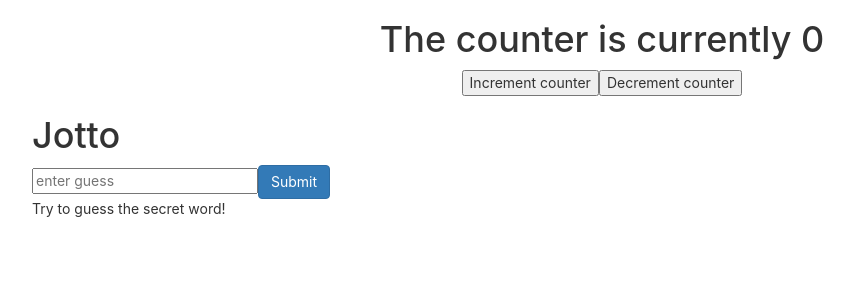
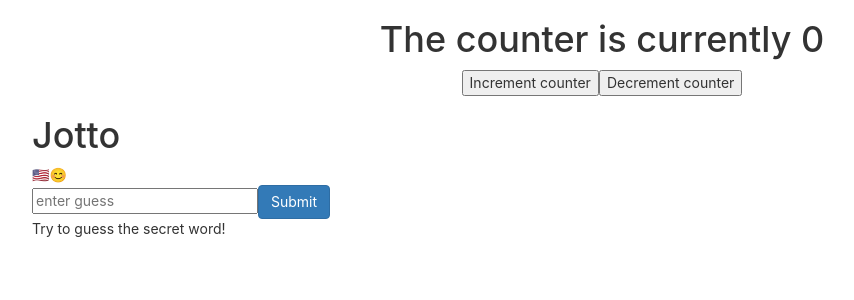
Before and after one commit to Fenix4088/enzyme-courshunter, a React (Create React App) app: page / in a window 1280 px wide. Shown: the top 300 px of the page, without its empty margins (38-892 px from the left). Built offline with nearby package versions, Linux system fonts and the light colour scheme.

Commit message:
context: crete laguageContext and wrap Jotto app

```diff
--- a/src/App.js
+++ b/src/App.js
@@ -1,4 +1,4 @@
-import React, { useState } from 'react';
+import React from 'react';
 import './App.css';
 import { ClickCounter } from './components/ClickCounter/ClickCounter';
 import { Jotto } from './components/Jotto/components/Jotto';
--- a/src/components/Jotto/components/Jotto.jsx
+++ b/src/components/Jotto/components/Jotto.jsx
@@ -4,6 +4,9 @@ import GuessedWords from './GuessedWords';
 import Input from './Input';
 import { getSecretWord } from '../../../actions';
 import { Spinner } from './Spinner';
+import languageContext from '../../../contexts/languageContext';
+import LanguagePicker from './LanguagePicker';
+
 
 /**
  *
@@ -18,6 +21,8 @@ const reducer = (state, action) => {
   switch (action.type) {
     case 'setSecretWord':
       return { ...state, secretWord: action.payload };
+    case 'setLanguage':
+      return { ...state, language: action.payload };
     default:
       return state;
   }
@@ -27,25 +32,29 @@ const reducer = (state, action) => {
 export const Jotto = () => {
   const [state, dispatch] = React.useReducer(reducer, {
     secretWord: null,
+    language: 'en',
   });
 
   const setSecretWord = (secretWord) => dispatch({ type: 'setSecretWord', payload: secretWord });
+  const setLanguage = (language) => dispatch({ type: 'setLanguage', payload: language });
 
   useEffect(() => {
     getSecretWord(setSecretWord);
   }, []);
 
-  const { secretWord } = state;
-
+  const { secretWord, language } = state;
 
   return (
     <>
       {
         secretWord ? (<div data-test={'jotto-app'}>
           <h1>Jotto</h1>
-          <Congrats success={false} />
-          <Input secretWord={secretWord} success={false} />
-          <GuessedWords guessedWords={[]} />
+          <languageContext.Provider value={language}>
+            <LanguagePicker setLanguage={setLanguage}/>
+            <Congrats success={false} />
+            <Input secretWord={secretWord} success={false} />
+            <GuessedWords guessedWords={[]} />
+          </languageContext.Provider>
         </div>) : <Spinner />
       }
     </>
--- /dev/null
+++ b/src/components/Jotto/components/LanguagePicker.jsx
@@ -0,0 +1,32 @@
+import React from 'react';
+import propTypes from 'prop-types';
+
+function LanguagePicker({ setLanguage }) {
+  const languages = [
+    { code: 'en', symbol: '🇺🇸' },
+    { code: 'emoji', symbol: '😊' },
+  ];
+
+  const languageIcons = languages.map(lang =>
+    <span
+      data-test='language-icon'
+      key={lang.code}
+      onClick={() => setLanguage(lang.code)}
+      style={{cursor: 'pointer'}}
+    >
+    {lang.symbol}
+    </span>,
+  );
+
+  return (
+    <div data-test='component-language-picker'>
+      {languageIcons}
+    </div>
+  );
+}
+
+LanguagePicker.propTypes = {
+  setLanguage: propTypes.func.isRequired,
+};
+
+export default LanguagePicker;
--- /dev/null
+++ b/src/contexts/languageContext.js
@@ -0,0 +1,2 @@
+import React from 'react';
+export default React.createContext('en');
```
Also changed, not shown: 1 other file (tests, documents, lock files or other folders).
